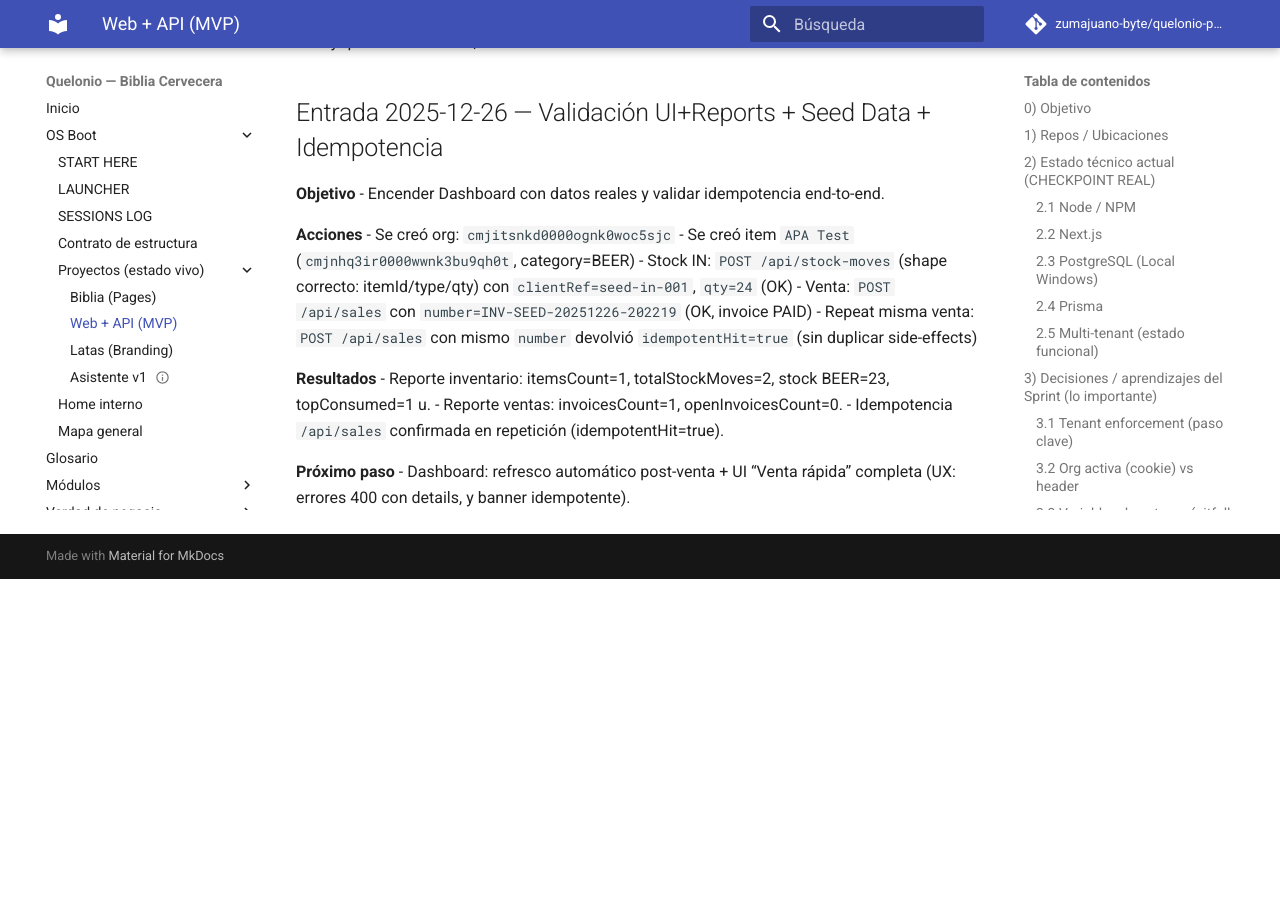
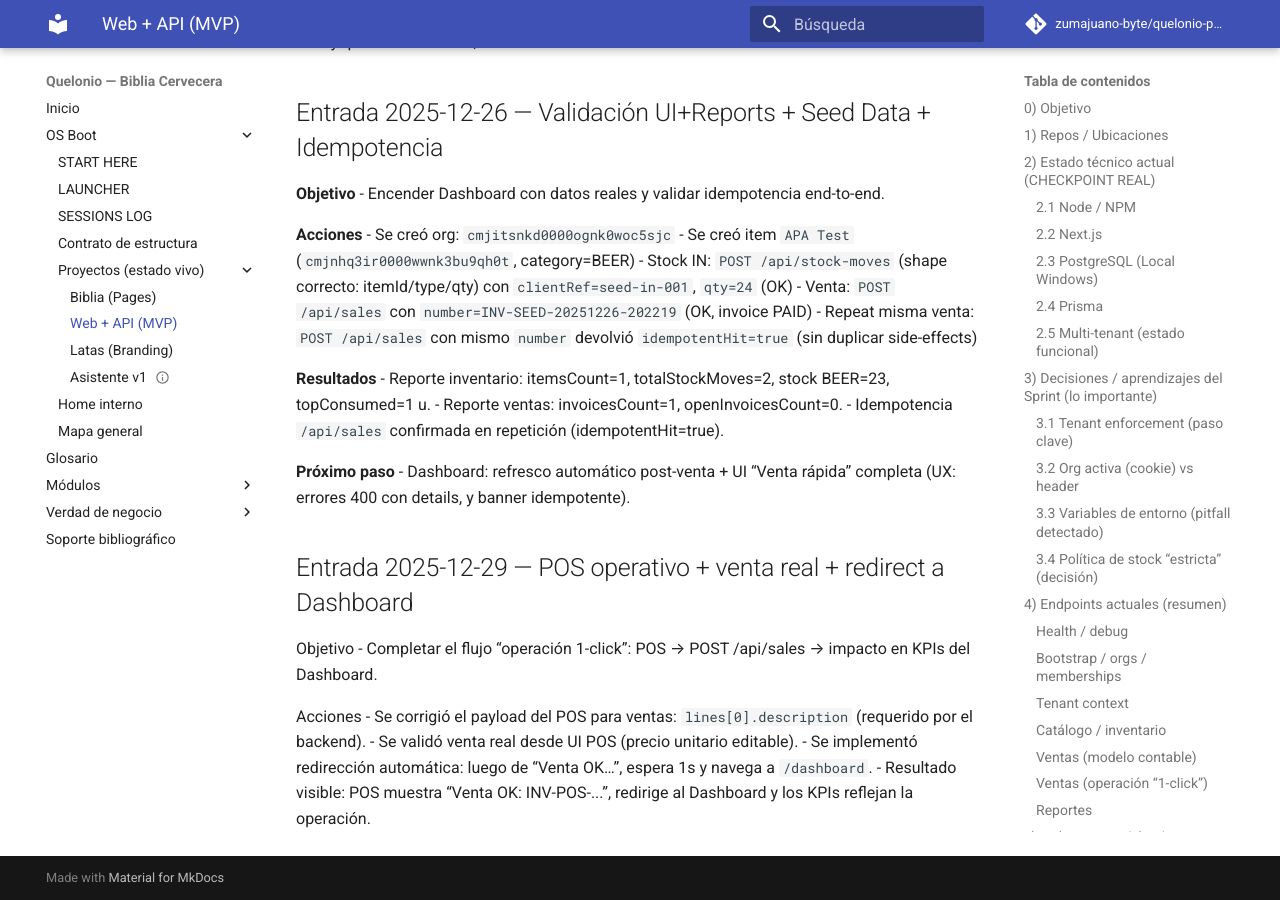
Before and after one commit to zumajuano-byte/quelonio-pages, an MkDocs documentation site: the page built from docs/99_Indice_y_Mapas/PROYECTO_WEB_API.md, in a window 1280 px wide and 900 px high, scrolled down 7576 px. Built offline with MkDocs 1.6.1 and Material for MkDocs 9.7.7, drawn with Linux system fonts in a browser that asks for light colours; comment, search, counter and statistics services are not loaded; before the commit the page ends 8155 px from its top, so only the background shows below that; some of the changed text lies outside the part shown.

Commit message:
docs: update PROYECTO_WEB_API and add SPEC v1.0 protocol

```diff
--- a/docs/99_Indice_y_Mapas/PROYECTO_WEB_API.md
+++ b/docs/99_Indice_y_Mapas/PROYECTO_WEB_API.md
@@ -1,6 +1,6 @@
 # PROYECTO_WEB_API — Quelonio SaaS (Web App + API + DB)
 
-**Última actualización:** 2025-12-23 (AR)
+**Última actualización:** 2025-12-29 (AR)
 **Estado:** Sprint 1.5/2 — Vertical slice multi-tenant + Inventario/Ventas (API) operativo
 **Regla de trabajo:** micro-pasos (1 paso por vez). Si un paso requiere admin, se aclara explícitamente.
 
@@ -328,3 +328,15 @@ Si hay que tocar archivos, decime ruta + contenido exacto.
 
 **Próximo paso**
 - Dashboard: refresco automático post-venta + UI “Venta rápida” completa (UX: errores 400 con details, y banner idempotente).
+
+
+## Entrada 2025-12-29 — POS operativo + venta real + redirect a Dashboard
+
+Objetivo
+- Completar el flujo “operación 1-click”: POS → POST /api/sales → impacto en KPIs del Dashboard.
+
+Acciones
+- Se corrigió el payload del POS para ventas: `lines[0].description` (requerido por el backend).
+- Se validó venta real desde UI POS (precio unitario editable).
+- Se implementó redirección automática: luego de “Venta OK…”, espera 1s y navega a `/dashboard`.
+- Resultado visible: POS muestra “Venta OK: INV-POS-...”, redirige al Dashboard y los KPIs reflejan la operación.
```
Also changed, not shown: docs/99_Indice_y_Mapas/PLANTILLAS/SPEC_v1_0.md (added, +96 -0 lines).
